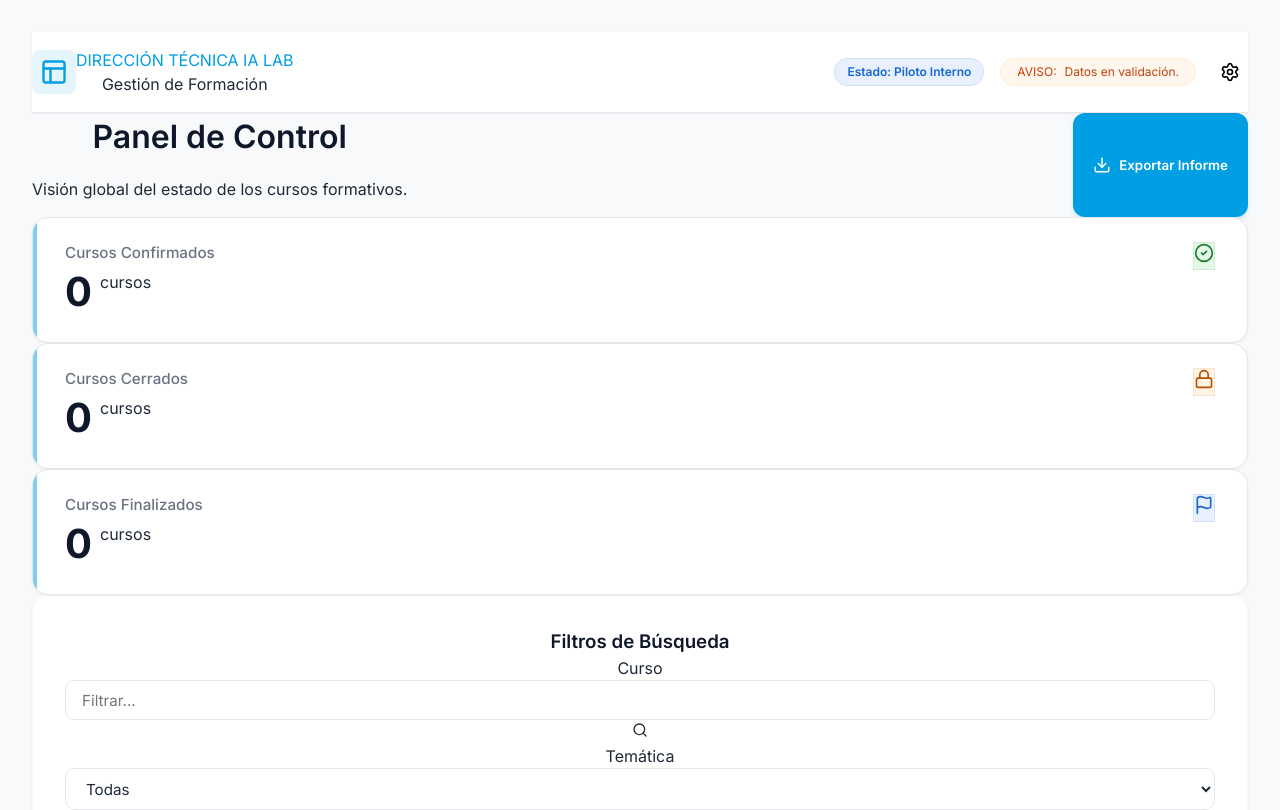
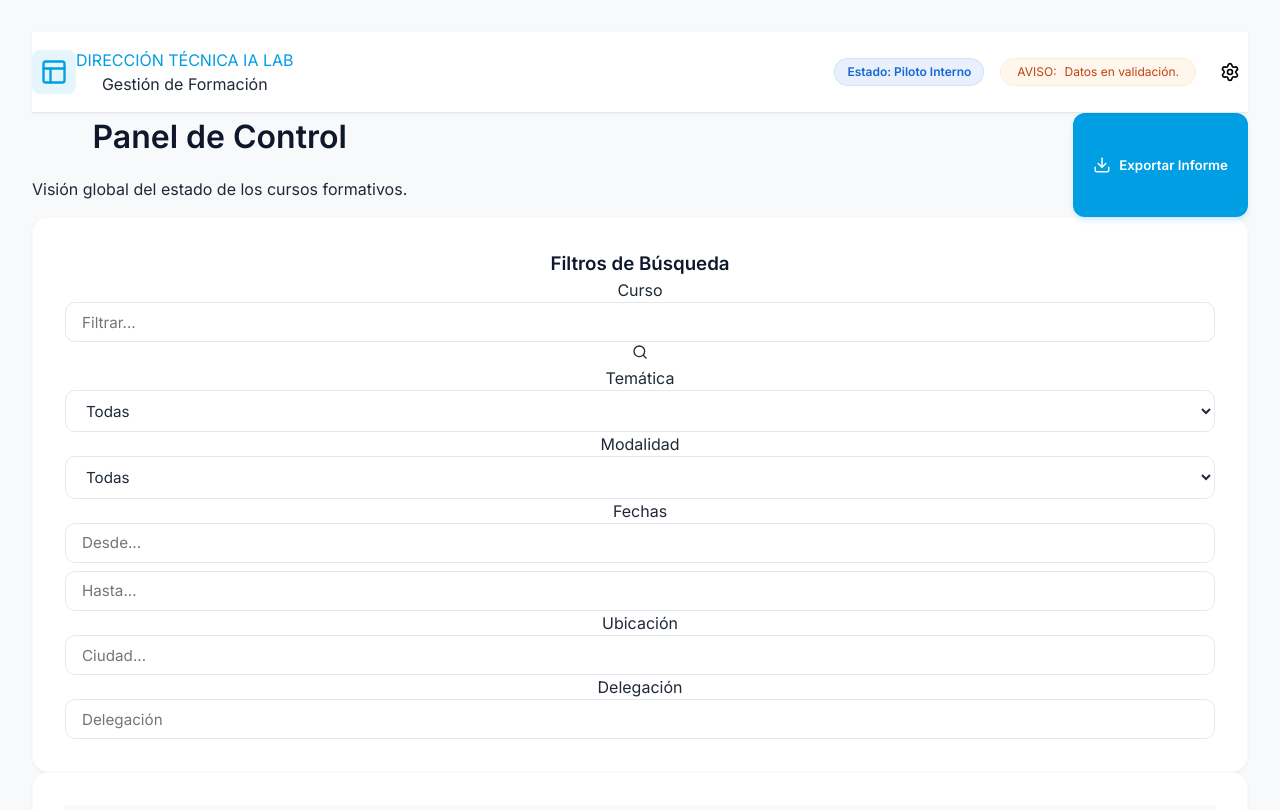
Before and after one commit to rgarciarojo76-ctrl/Direccion-Tecnica-Integracion-Formacion, a React (Vite) app: page / in a window 1280 px wide. Shown: the top 810 px of the page. Built offline with nearby package versions, Linux system fonts and the light colour scheme; no server answers.

Commit message:
refactor: Remove KPI section

```diff
--- a/src/App.jsx
+++ b/src/App.jsx
@@ -1,15 +1,15 @@
 import React, { useState, useEffect, useMemo } from 'react';
 import { Download, Layout, Settings } from 'lucide-react';
-import KPICard from './components/KPICard';
+
 import FilterBar from './components/FilterBar';
 import DataTable from './components/DataTable';
-import { loadData, calculateKPIs } from './utils/dataProcessor';
+import { loadData } from './utils/dataProcessor';
 import { exportToExcel, exportToPDF } from './utils/exportUtils';
 import './App.css';
 
 function App() {
   const [data, setData] = useState([]);
-  const [kpis, setKpis] = useState({ confirmed: 0, closed: 0, finalized: 0 });
+
   const [filters, setFilters] = useState({
     course: '',
     topic: '',
@@ -25,7 +25,7 @@ function App() {
     const fetchData = async () => {
       const processed = await loadData();
       setData(processed);
-      setKpis(calculateKPIs(processed));
+
     };
     fetchData();
   }, []);
@@ -121,12 +121,7 @@ function App() {
           </button>
         </div>
 
-        {/* KPI CARDS */}
-        <section className="grid grid-cols-1 md:grid-cols-3 gap-6 mb-8">
-          <KPICard title="Cursos Confirmados" count={kpis.confirmed} type="confirmed" />
-          <KPICard title="Cursos Cerrados" count={kpis.closed} type="closed" />
-          <KPICard title="Cursos Finalizados" count={kpis.finalized} type="finalized" />
-        </section>
+
 
         {/* FILTERS & TOOLBAR */}
         <div className="card p-6 mb-6 bg-white rounded-2xl shadow-sm border border-slate-100">
```
